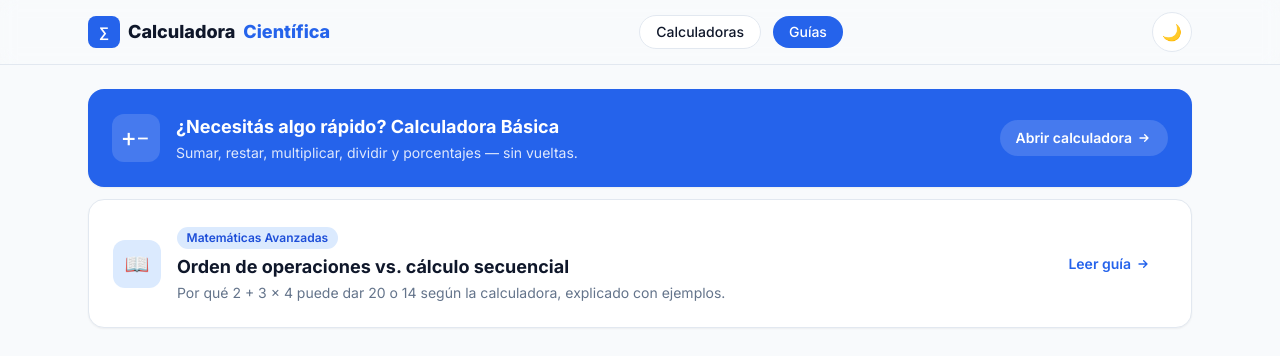
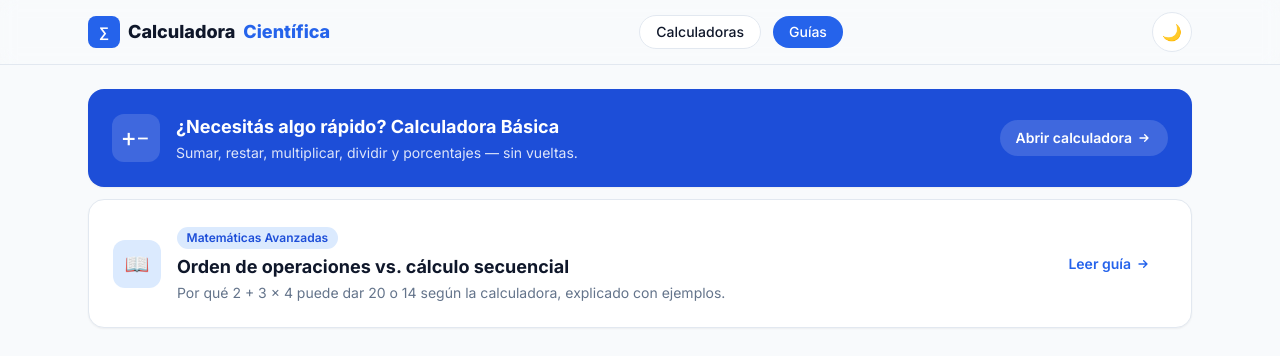
Before and after one commit to gamingultragg/calculadora-cientifica, a plain HTML site: page index.html in a window 1280 px wide. Shown: the top 356 px of the page. Drawn offline with nearby package versions, Linux system fonts and the light colour scheme.

Commit message:
Corrige contraste insuficiente en el banner de Calculadora Básica
Lighthouse (PageSpeed Insights) marcó 3 elementos del banner celeste
con contraste insuficiente: texto blanco/85% y el botón 'Abrir
calculadora' sobre bg-[var(--color-primary)] (blue-600, #3b82f6) solo
llegan a 3.68:1 incluso con blanco sólido — por debajo del 4.5:1 que
exige WCAG AA para texto normal.

Cambia el fondo del banner a bg-blue-700 (#1d4ed8), sin tocar el token
--color-primary global (se usa en botones de todo el sitio). Con
blue-700 el peor caso pasa a 4.9:1 (botón), bien por encima del
mínimo. Accesibilidad en PageSpeed Insights: 95 -> a confirmar.

```diff
--- a/index.html
+++ b/index.html
@@ -100,7 +100,7 @@
   <!-- Calculadora básica destacada -->
   <section class="max-w-6xl mx-auto px-4 sm:px-6 pt-6">
     <a href="/calculadoras/matematicas-avanzadas/calculadora-basica/"
-      class="flex flex-col sm:flex-row items-center justify-between gap-4 rounded-2xl p-5 sm:p-6 bg-[var(--color-primary)] text-white shadow-sm hover:shadow-md hover:-translate-y-0.5 transition-all duration-150">
+      class="flex flex-col sm:flex-row items-center justify-between gap-4 rounded-2xl p-5 sm:p-6 bg-blue-700 text-white shadow-sm hover:shadow-md hover:-translate-y-0.5 transition-all duration-150">
       <div class="flex items-center gap-4 text-center sm:text-left">
         <span class="hidden sm:flex w-12 h-12 rounded-xl bg-white/15 items-center justify-center text-2xl font-numeric shrink-0">+−</span>
         <div>
```
